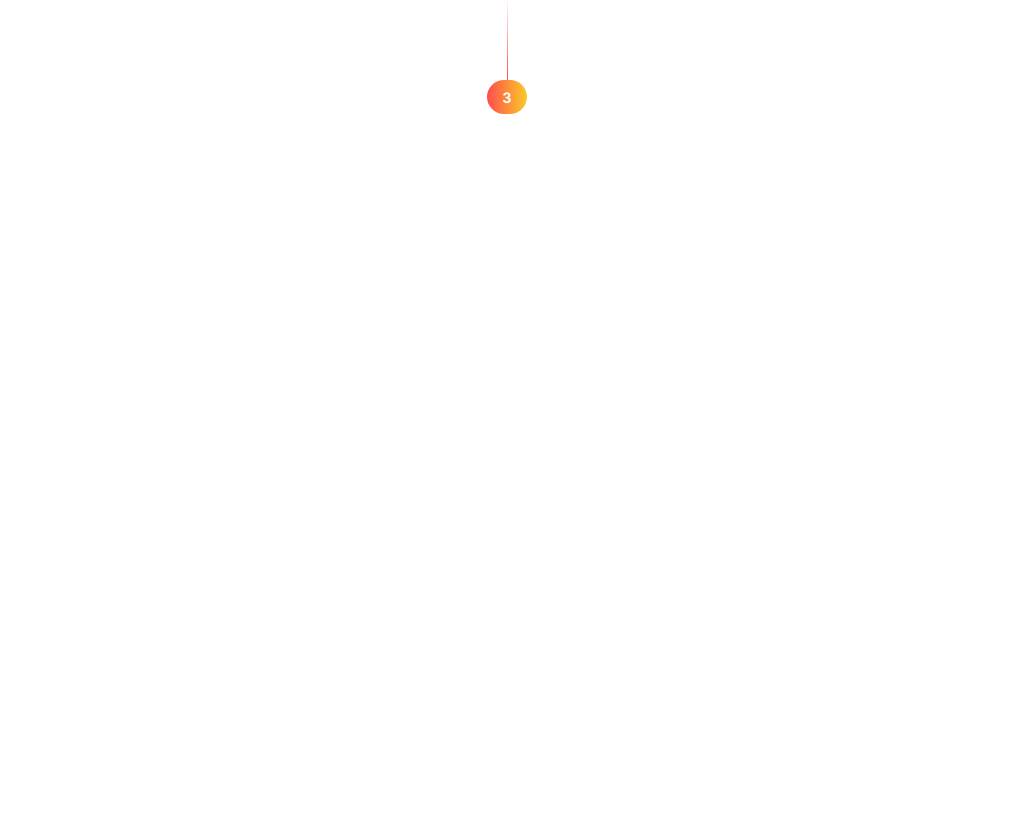
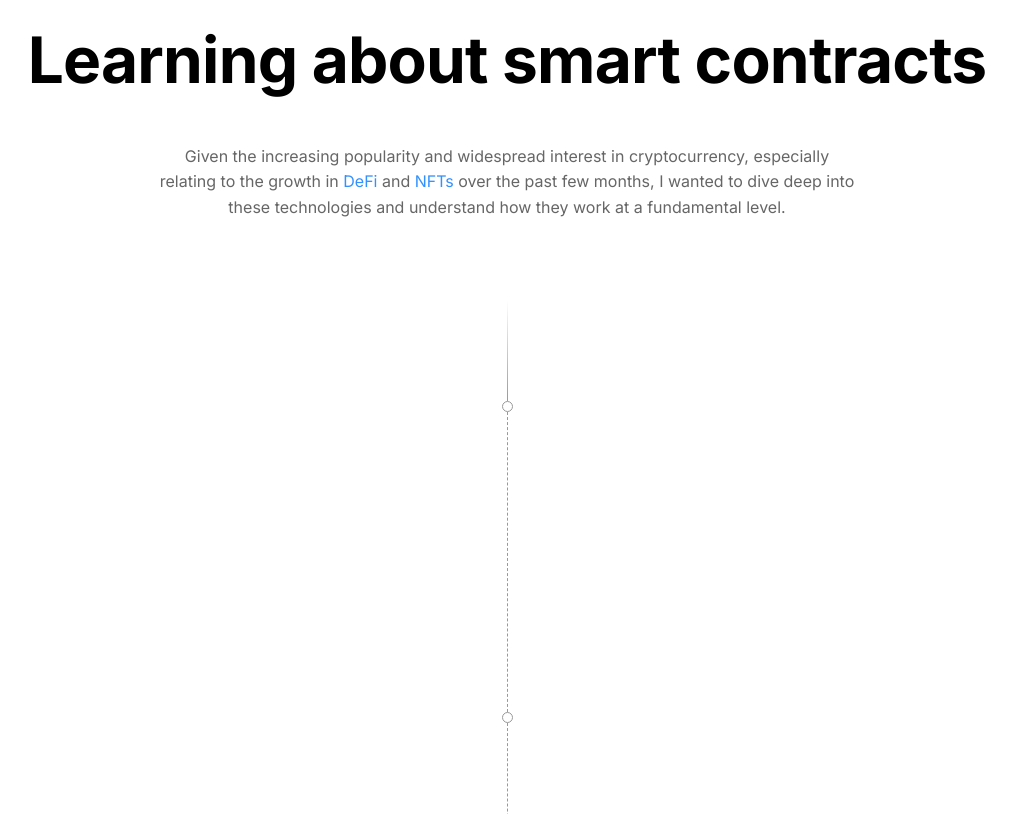
Before and after one commit to adam-maj/erc20-token, a Next.js app: page / in a window 1280 px wide. Shown: the part 666-1480 px from the top of the page, without its empty margins (133-1149 px from the left). Before the commit the page ends 800 px from the top, so only its background shows below. Built offline with nearby package versions, Linux system fonts and the light colour scheme.

Commit message:
Add timeline

```diff
--- a/pages/index.jsx
+++ b/pages/index.jsx
@@ -1,8 +1,8 @@
-import { Section, Heading, Button, Flex, Text } from '../styles/Styles'
+import { Section, Heading, Button, Flex, Text, Link } from '../styles/Styles'
 
 export default function Home() {
   return (
-    <Section direction="column" justify="flex-start">
+    <Section direction="column" justify="flex-start" height="auto">
       <Heading
         fs="4rem"
         ls="-0.05em"
@@ -36,12 +36,52 @@ export default function Home() {
         ls="0.2em"
         color="black"
         fw="700"
-        mb="20px"
+        mb="60px"
       >
         EXPLORE THIS PROJECT
       </Text>
 
       <Bubble color="blue">1</Bubble>
+      <Text
+        className="blue-gradient"
+        fs="2rem"
+        ls="-0.05rem"
+        fw="700"
+        mt="20px"
+        mb="0px"
+      >
+        Learn
+      </Text>
+      <Heading
+        fs="4rem"
+        ls="-0.05rem"
+        mt="20px"
+        mb="30px"
+      >
+        Learning about smart contracts
+      </Heading>
+      <Text
+        color="gray"
+        fw="400"
+        fs="1rem"
+        lh="1.6rem"
+        maxWidth="700px"
+        textAlign="center"
+        mb="80px"
+      >
+        Given the increasing popularity and widespread interest in cryptocurrency,
+        especially relating to the growth in&nbsp;
+        <Link href="https://defipulse.com/" target="_blank">DeFi</Link>
+        &nbsp;and&nbsp;
+        <Link href="https://www.coindesk.com/what-are-nfts" target="_blank">NFTs</Link>
+        &nbsp;over the past few months,
+        I wanted to dive deep into these technologies and understand how they work
+        at a fundamental level.
+      </Text>
+
+      <Timeline top />
+      <Timeline />
+
       <Bubble color="purple">2</Bubble>
       <Bubble color="orange">3</Bubble>
     </Section>
@@ -67,3 +107,36 @@ function Bubble({ color, children }) {
     </>
   )
 }
+
+function Timeline({ top }) {
+  return (
+    <>
+      {top && (
+        <>
+          <Flex width="1px" bg={`gray.fade`} height="100px" />
+          <Flex
+            br="25px"
+            width="11px"
+            height="11px"
+            bg="transparent"
+            border="1px solid #999999"
+          />
+        </>
+      )}
+
+      <Flex
+        width="0px"
+        bg="transparent"
+        height="300px"
+        custom="border-left: 1px dashed #999999"
+      />
+      <Flex
+        br="25px"
+        width="11px"
+        height="11px"
+        bg="transparent"
+        border="1px solid #999999"
+      />
+    </>
+  )
+}
--- a/styles/Styles.js
+++ b/styles/Styles.js
@@ -5,6 +5,9 @@ export const theme = {
   'danger': '#FC4C4D',
   'dark': '#0B132A',
   'gray': '#666666',
+  'blue': '#3291FF',
+  'purple': '#7928CA',
+  'orange': '#FF4D4D',
   'gray.200': '#F6F6F6',
   'gray.300': '#F0F0F0',
   'gray.400': '#E8E8E8',
@@ -19,6 +22,7 @@ export const theme = {
   'gradient.blue': 'linear-gradient(90deg, #3291FF,  #50E3C2)',
   'gradient.purple': 'linear-gradient(90deg, #7928CA,  #FF0080 )',
   'gradient.orange': 'linear-gradient(90deg, #FF4D4D,  #F9CB28)',
+  'gray.fade': 'linear-gradient(45deg, #999, white)',
   'blue.fade': 'linear-gradient(45deg, #3291FF,  white)',
   'purple.fade': 'linear-gradient(45deg, #7928CA,  white)',
   'orange.fade': 'linear-gradient(45deg, #FF4D4D,  white)'
@@ -107,7 +111,8 @@ const custom = css`
 `
 
 export const Section = styled.div`
-  height: 100vh;
+  height: auto;
+  min-height: 100vh;
   display: flex;
   justify-content: center;
   padding: 100px 20px 20px 20px;
@@ -127,6 +132,7 @@ export const Flex = styled.div`
   ${position}
   ${control}
   ${text}
+  ${custom}
 `
 
 export const Input = styled.input`
@@ -213,6 +219,18 @@ export const Span = styled.span`
   ${text}
 `
 
+export const Link = styled.a`
+  color: ${theme.blue};
+  cursor: pointer;
+  ${color}
+  ${text}
+  ${margin}
+
+  &:hover {
+    color: black;
+  }
+`
+
 export const Button = styled.button`
   height: 50px;
   width: 200px;
```
